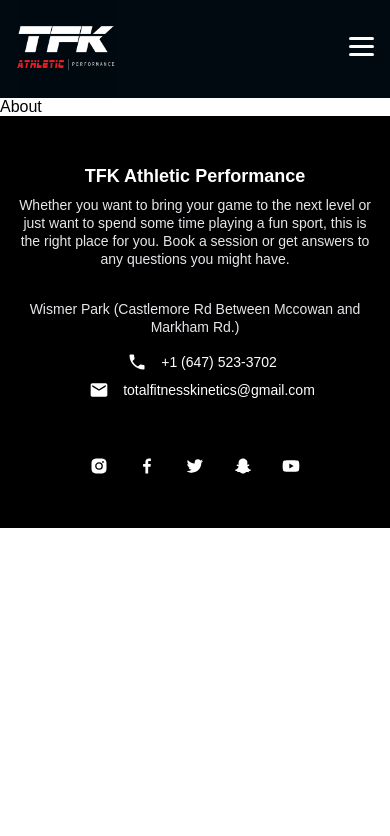
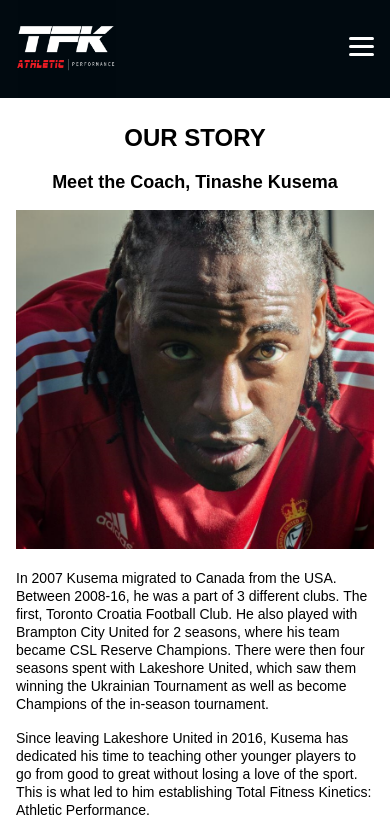
Before and after one commit to tfkathletics18/TFK-Website, a React (Vite) app: page /about in a window 390 px wide. Shown: the top 836 px of the page. Built offline with nearby package versions, Linux system fonts and the light colour scheme; a web font is replaced by a local one.

Commit message:
adds about page for mobile version

```diff
--- a/src/App.scss
+++ b/src/App.scss
@@ -17,6 +17,10 @@
 
     &--white {
         color: $plain-white;
+    }
+
+    &--red {
+        color: $secondary-red;
     }
 }
 
--- a/src/pages/About/About.jsx
+++ b/src/pages/About/About.jsx
@@ -1,8 +1,50 @@
-import React from 'react'
+import headshot from "../../assets/images/about1.jpg";
+import teams from "../../assets/images/about2.jpg";
+import freestyling from "../../assets/images/about3.jpg";
+import trophy from "../../assets/images/about4.jpg";
+import gameplay from "../../assets/images/about5.jpg";
+import { aboutTheCoach, aboutPlayingCareer, aboutAchievements } from "../../constants";
+import "./About.scss";
 
 function About() {
   return (
-    <div>About</div>
+    <main className="about">
+      <section className="about__intro">
+        <h1 className="head-text about__header-title">OUR STORY</h1>
+        <h2 className="title-text about__second-title">Meet the Coach, Tinashe Kusema</h2>
+        <img src={headshot} alt="Tinashe Kusema" className="about__picture"/>
+        <p className="p-text about__paragraph">{aboutTheCoach.paragraph1}</p>
+        <p className="p-text about__paragraph">{aboutTheCoach.paragraph2}</p>
+        <p className="p-text about__paragraph">{aboutTheCoach.paragraph3}</p>
+        <img src={gameplay} alt="tinashe kusema in game" className="about__picture"/>
+        <p className="p-text about__paragraph">{aboutTheCoach.paragraph4}</p>
+        <p className="p-text about__paragraph">{aboutTheCoach.paragraph5}</p>
+        <p className="p-text about__paragraph">{aboutTheCoach.paragraph6}</p>
+      </section>
+      <section className="about__career">
+        <img src={freestyling} alt="tinashe kusema freestyling" className="about__picture"/>
+        <h2 className="head-text head-text--red about__header-title">PLAYING CAREER</h2>
+        <ul className="about__list">
+          {aboutPlayingCareer.map((item, index) => {
+            return (
+              <li key={index} className="p-text about__list-item">{item.years + " - " + item.club}</li>
+            )
+          })}
+        </ul>
+      </section>
+      <section className="about__achievements">
+        <img src={teams} alt="tinashe kusema at various clubs" className="about__picture"/>
+        <h2 className="head-text head-text--red about__header-title">ACHIEVEMENTS</h2>
+        <ul className="about__list">
+          {aboutAchievements.map((item, index) => {
+            return (
+              <li key={index} className="p-text about__list-item">{item.year + " - " + item.achievement}</li>
+            )
+          })}
+        </ul>
+        <img src={trophy} alt="tinashe kusema holding a trophy" className="about__picture"/>
+      </section>
+    </main>
   )
 }
 
--- a/src/pages/About/About.scss
+++ b/src/pages/About/About.scss
@@ -0,0 +1,49 @@
+ @use "../../styles/partials/variables" as *;
+ @use "../../styles/partials/mixins" as *;
+
+ .about {
+    padding: 0 1rem;
+
+    @include tablet {
+        padding: 0 2rem;
+        display: flex;
+        flex-direction: column;
+        align-items: center;
+    }
+
+    @include desktop {
+        padding: 0 5rem;
+    }
+
+    &__header-title {
+        margin-top: 1.5rem;
+        margin-bottom: 1rem;
+        text-align: center;
+    }
+
+    &__second-title {
+        margin-bottom: 1rem;
+        text-align: center;
+    }
+
+    &__picture {
+        width: 100%;
+    }
+
+    &__paragraph {
+        margin: 1rem 0;
+    }
+
+    &__list {
+        list-style-type: none;
+        margin-bottom: 1.5rem;
+    }
+
+    &__list-item {
+        margin-bottom: 0.5rem;
+    }
+
+    &__achievements {
+        margin-bottom: 1.5rem;
+    }
+ }
```
